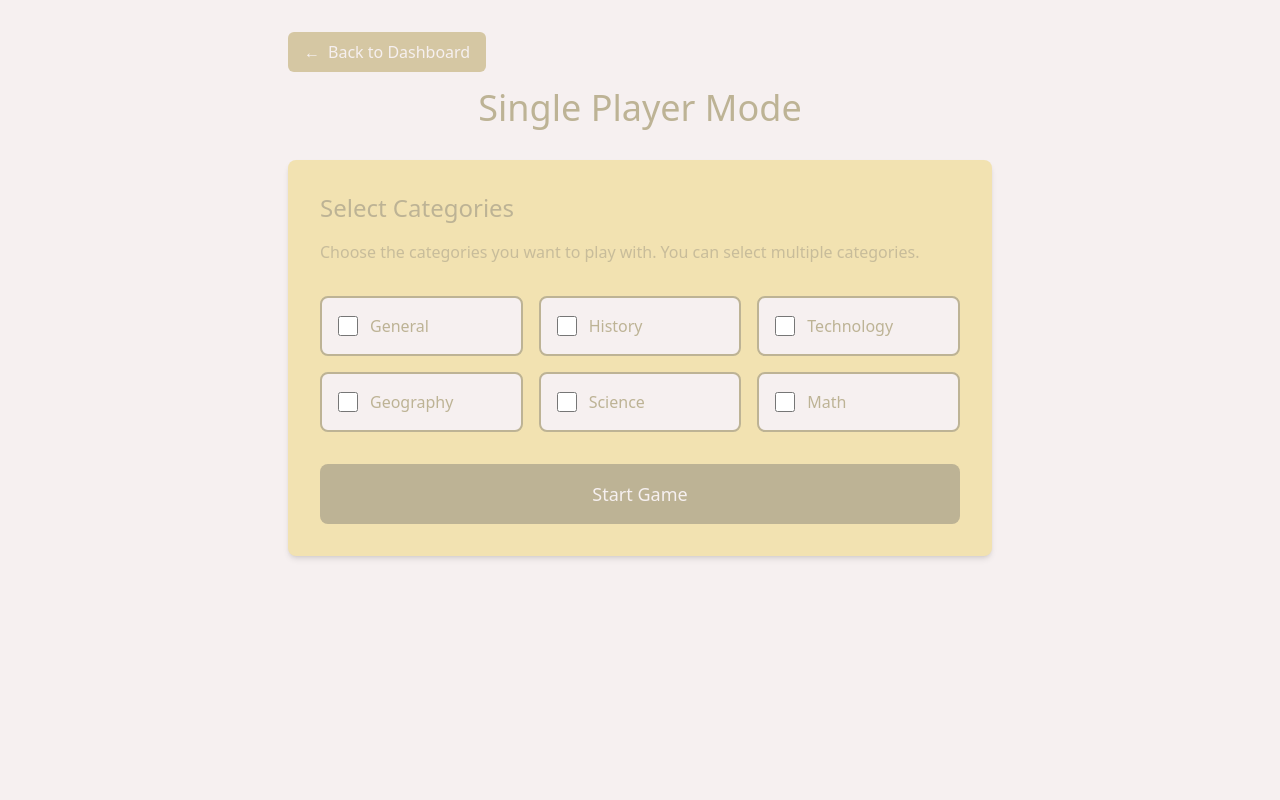
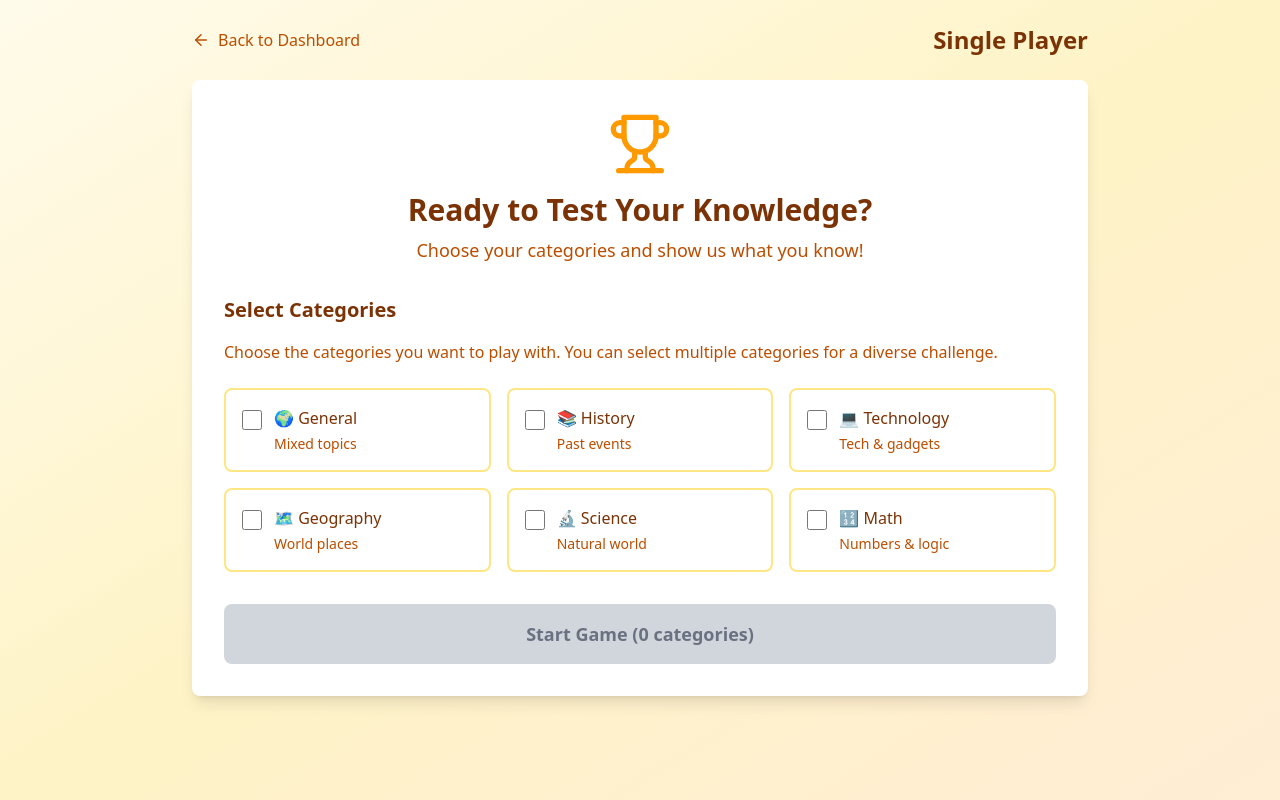
Before and after one commit to rafaelmarcoo/trivia-on-tap, a Next.js app: page /dashboard/single-player in a window 1280 px wide. Built offline with nearby package versions, Linux system fonts and the light colour scheme; no server answers.

Commit message:
feat Apply friends challenge UI styling for consistent modern design

```diff
--- a/src/app/dashboard/single-player/components/CategoryChecklist.js
+++ b/src/app/dashboard/single-player/components/CategoryChecklist.js
@@ -1,12 +1,12 @@
 'use client';
 
 const categories = [
-  { id: 'general', name: 'General' },
-  { id: 'history', name: 'History' },
-  { id: 'technology', name: 'Technology' },
-  { id: 'geography', name: 'Geography' },
-  { id: 'science', name: 'Science' },
-  { id: 'math', name: 'Math' },
+  { id: 'general', name: '🌍 General', description: 'Mixed topics' },
+  { id: 'history', name: '📚 History', description: 'Past events' },
+  { id: 'technology', name: '💻 Technology', description: 'Tech & gadgets' },
+  { id: 'geography', name: '🗺️ Geography', description: 'World places' },
+  { id: 'science', name: '🔬 Science', description: 'Natural world' },
+  { id: 'math', name: '🔢 Math', description: 'Numbers & logic' },
 ];
 
 export default function CategoryChecklist({ selectedCategories, onCategoryToggle }) {
@@ -15,26 +15,40 @@ export default function CategoryChecklist({ selectedCategories, onCategoryToggle
       {categories.map((category) => (
         <div
           key={category.id}
-          className={`flex items-center p-4 rounded-lg cursor-pointer transition-colors ${
+          className={`relative p-4 rounded-lg cursor-pointer transition-all duration-200 transform hover:scale-105 ${
             selectedCategories.includes(category.id)
-              ? 'bg-[var(--color-tertiary)] border-[var(--color-tertiary)]'
-              : 'bg-[var(--color-primary)] border-[var(--color-fourth)]'
-          } border-2`}
+              ? 'bg-amber-100 border-2 border-amber-500 shadow-md'
+              : 'bg-white border-2 border-amber-200 hover:border-amber-300 hover:bg-amber-50'
+          }`}
           onClick={() => onCategoryToggle(category.id)}
         >
+          <div className="flex items-start space-x-3">
             <input
               type="checkbox"
               id={category.id}
               checked={selectedCategories.includes(category.id)}
               onChange={() => onCategoryToggle(category.id)}
-            className="w-5 h-5 mr-3 cursor-pointer accent-[var(--color-tertiary)]"
+              className="w-5 h-5 mt-1 cursor-pointer accent-amber-500 rounded"
             />
+            <div className="flex-1">
               <label
                 htmlFor={category.id}
-            className="text-[var(--color-fourth)] cursor-pointer"
+                className="text-amber-900 font-medium cursor-pointer block"
               >
                 {category.name}
               </label>
+              <p className="text-sm text-amber-700 mt-1">
+                {category.description}
+              </p>
+            </div>
+          </div>
+          {selectedCategories.includes(category.id) && (
+            <div className="absolute top-2 right-2">
+              <div className="w-6 h-6 bg-amber-500 rounded-full flex items-center justify-center">
+                <span className="text-white text-sm">✓</span>
+              </div>
+            </div>
+          )}
         </div>
       ))}
     </div>
--- a/src/app/dashboard/single-player/page.js
+++ b/src/app/dashboard/single-player/page.js
@@ -2,6 +2,7 @@
 
 import { useState, useEffect, useCallback, Suspense } from 'react';
 import { useRouter, useSearchParams } from 'next/navigation';
+import { ArrowLeft, Trophy, Clock, User, Star, CheckCircle } from 'lucide-react';
 import { useAutoLogout, getSupabase } from '@/utils/supabase';
 import CategoryChecklist from './components/CategoryChecklist';
 import QuestionDisplay from './components/QuestionDisplay';
@@ -188,46 +189,71 @@ function SinglePlayerGame() {
   };
 
   return (
-    <div className="max-w-3xl mx-auto p-8 min-h-screen bg-[var(--color-primary)]">
+    <div className="min-h-screen bg-gradient-to-br from-amber-50 via-amber-100 to-orange-100 p-6">
+      <div className="max-w-4xl mx-auto">
+        {/* Header */}
+        <div className="flex items-center justify-between mb-6">
           <button
             onClick={() => router.push('/dashboard')}
-        className="mb-4 px-4 py-2 bg-[var(--color-tertiary)] text-[var(--color-primary)] rounded-md flex items-center gap-2"
+            className="flex items-center gap-2 text-amber-700 hover:text-amber-900 transition-colors"
           >
-        <span>←</span> Back to Dashboard
+            <ArrowLeft size={18} />
+            <span>Back to Dashboard</span>
           </button>
+          <h1 className="text-2xl font-bold text-amber-900">Single Player</h1>
+        </div>
+
+        {error && (
+          <div className="bg-red-100 border border-red-400 text-red-700 px-4 py-3 rounded-lg mb-6">
+            {error}
+          </div>
+        )}
 
         {gameState === 'selection' ? (
-        <>
-          <h1 className="text-4xl text-center mb-8 text-[var(--color-fourth)]">
-            Single Player Mode
-          </h1>
+          <div className="bg-white rounded-lg shadow-lg p-8">
+            <div className="text-center mb-8">
+              <Trophy className="mx-auto mb-4 text-amber-500" size={64} />
+              <h2 className="text-3xl font-bold text-amber-900 mb-2">
+                Ready to Test Your Knowledge?
+              </h2>
+              <p className="text-amber-700 text-lg">
+                Choose your categories and show us what you know!
+              </p>
+            </div>
 
-          <div className="bg-[var(--color-secondary)] p-8 rounded-lg shadow-md">
-            <h2 className="text-2xl mb-4 text-[var(--color-fourth)]">
+            <div className="mb-8">
+              <h3 className="text-xl font-semibold text-amber-900 mb-4">
                 Select Categories
-            </h2>
-            <p className="text-[var(--color-fourth)]/80 mb-8">
-              Choose the categories you want to play with. You can select multiple categories.
+              </h3>
+              <p className="text-amber-700 mb-6">
+                Choose the categories you want to play with. You can select multiple categories for a diverse challenge.
               </p>
 
               <CategoryChecklist
                 selectedCategories={selectedCategories}
                 onCategoryToggle={handleCategoryToggle}
               />
+            </div>
 
             <button
-              className={`w-full py-4 px-8 rounded-lg text-lg ${
+              className={`w-full py-4 px-8 rounded-lg text-lg font-semibold transition-all duration-200 ${
                 selectedCategories.length > 0
-                  ? 'bg-[var(--color-tertiary)] cursor-pointer'
-                  : 'bg-[var(--color-fourth)] cursor-not-allowed'
-              } text-[var(--color-primary)]`}
+                  ? 'bg-amber-500 hover:bg-amber-600 text-white shadow-md transform hover:scale-105'
+                  : 'bg-gray-300 text-gray-500 cursor-not-allowed'
+              }`}
               onClick={startGame}
               disabled={selectedCategories.length === 0 || isLoading}
             >
-              {isLoading ? 'Loading...' : 'Start Game'}
+              {isLoading ? (
+                <div className="flex items-center justify-center gap-2">
+                  <div className="animate-spin rounded-full h-5 w-5 border-b-2 border-white"></div>
+                  Generating Questions...
+                </div>
+              ) : (
+                `Start Game (${selectedCategories.length} ${selectedCategories.length === 1 ? 'category' : 'categories'})`
+              )}
             </button>
           </div>
-        </>
         ) : gameState === 'summary' ? (
           <GameSummary
             gameData={gameSummary}
@@ -236,32 +262,42 @@ function SinglePlayerGame() {
             showCategories={true}
           />
         ) : (
-        <div className="bg-[var(--color-secondary)] p-8 rounded-lg shadow-md">
-          <div className="flex justify-between items-center mb-6">
-            <div>
-              <h2 className="text-2xl text-[var(--color-fourth)]">
-                Score: {score}
-              </h2>
-              <p className="text-[var(--color-fourth)]">Time left: {timeLeft}s</p>
-              <p className="text-[var(--color-fourth)]">Question {currentQuestionIndex + 1} of {questions.length}</p>
+          <div className="space-y-6">
+            {/* Game Progress Info */}
+            <div className="bg-white rounded-lg shadow-lg p-6">
+              <div className="flex items-center justify-between">
+                <div className="flex items-center gap-4">
+                  <div className="flex items-center gap-2">
+                    <Trophy className="text-amber-500" size={24} />
+                    <span className="text-xl font-bold text-amber-900">
+                      Score: {score}/{questions.length}
+                    </span>
+                  </div>
+                  <div className="flex items-center gap-2 text-red-600">
+                    <Clock size={20} />
+                    <span className="font-mono font-bold text-lg">{timeLeft}s</span>
+                  </div>
+                </div>
+                <div className="text-right">
+                  <div className="text-sm text-amber-700">
+                    Question {currentQuestionIndex + 1} of {questions.length}
                   </div>
                   <button
                     onClick={endGame}
-              className="px-4 py-2 bg-[var(--color-tertiary)] text-[var(--color-primary)] rounded-md"
+                    className="mt-2 px-4 py-2 bg-red-500 text-white rounded-lg hover:bg-red-600 transition-colors text-sm"
                   >
                     End Game
                   </button>
                 </div>
+              </div>
+            </div>
 
-          {error && (
-            <div className="mb-4 p-4 bg-red-100 text-red-700 rounded-lg">
-              {error}
-            </div>
-          )}
-
+            {/* Question Card */}
+            <div className="bg-white rounded-lg shadow-lg p-6">
               {isLoading ? (
                 <div className="text-center py-8">
-              <p className="text-[var(--color-fourth)]">Loading questions...</p>
+                  <div className="animate-spin rounded-full h-12 w-12 border-b-2 border-amber-600 mx-auto mb-4"></div>
+                  <p className="text-amber-800 font-medium">Loading questions...</p>
                 </div>
               ) : currentQuestion ? (
                 <QuestionDisplay
@@ -276,7 +312,9 @@ function SinglePlayerGame() {
                 />
               ) : null}
             </div>
+          </div>
         )}
+      </div>
     </div>
   );
 }
@@ -284,8 +322,11 @@ function SinglePlayerGame() {
 export default function SinglePlayerPage() {
   return (
     <Suspense fallback={
-      <div className="min-h-screen bg-[var(--color-primary)] flex items-center justify-center">
-        <div className="animate-pulse text-[var(--color-fourth)] text-xl">Loading...</div>
+      <div className="min-h-screen bg-gradient-to-br from-amber-50 via-amber-100 to-orange-100 flex items-center justify-center">
+        <div className="text-center">
+          <div className="animate-spin rounded-full h-16 w-16 border-b-2 border-amber-600 mx-auto mb-4"></div>
+          <p className="text-amber-800 font-medium">Loading Single Player...</p>
+        </div>
       </div>
     }>
       <SinglePlayerGame />
```
Also changed, not shown: src/app/dashboard/single-player/components/QuestionDisplay.js (+27 -26 lines). Lines whose indentation alone changed are shown as unchanged.
